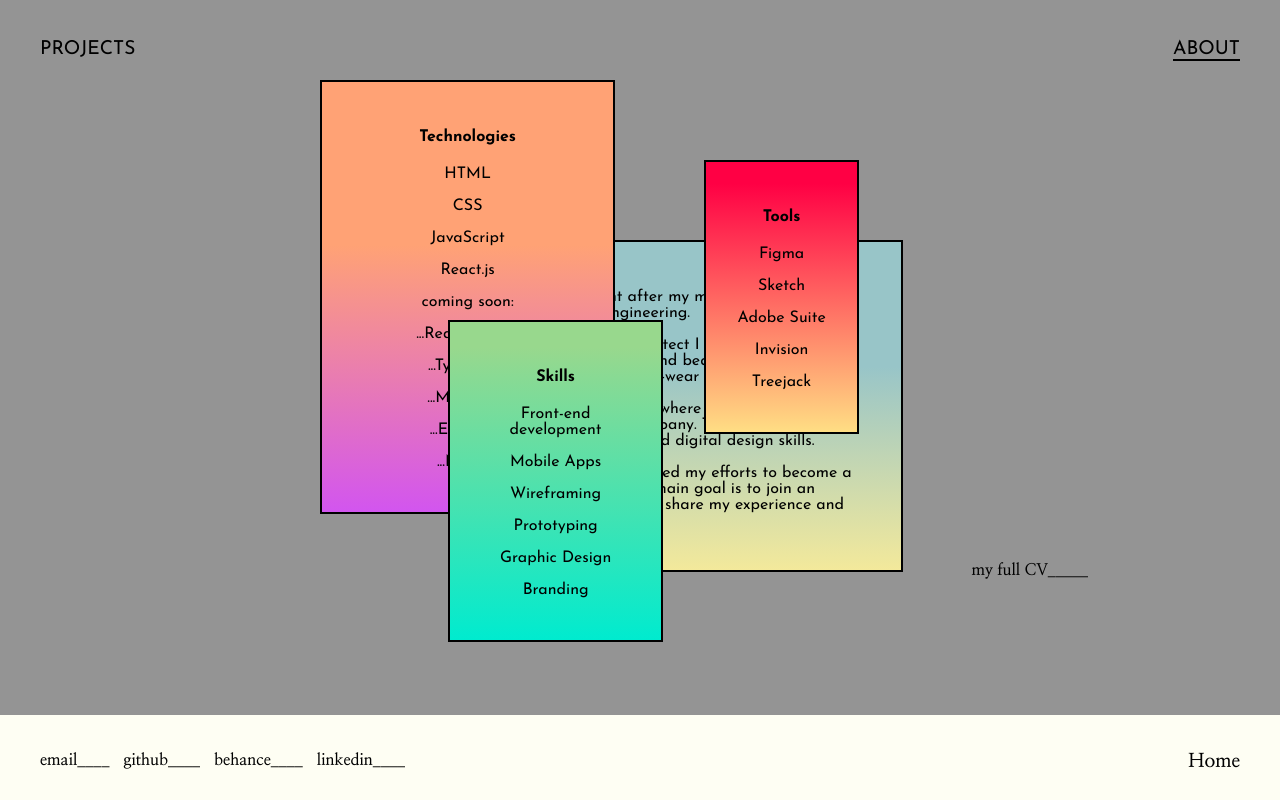
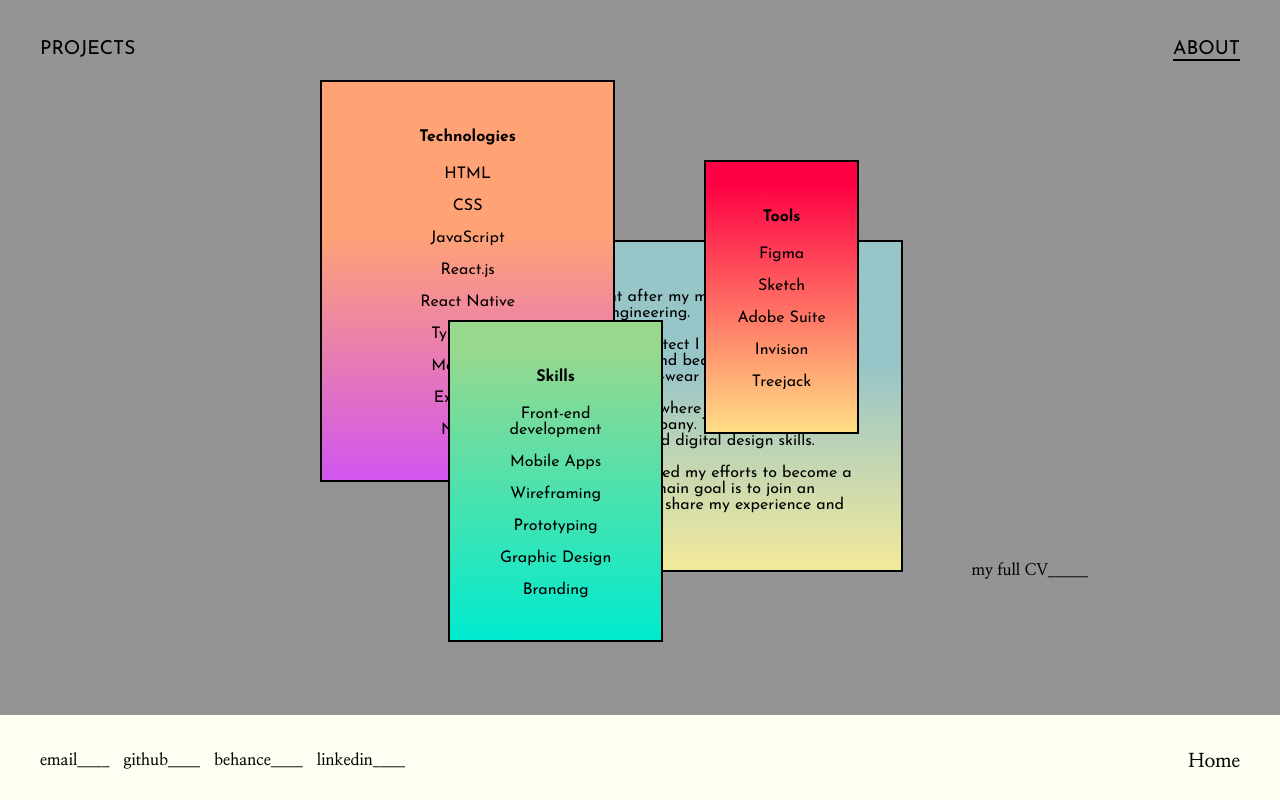
Before and after one commit to ElenaTsap/react-portfolio, a React (Create React App) app: page /about in a window 1280 px wide. Shown: the top 808 px of the page. Built offline with nearby package versions, Linux system fonts and the light colour scheme; grey boxes are pictures that could not be loaded; some icons are missing; what react-stonecutter would draw is missing.

Commit message:
Update aboutItems.js

```diff
--- a/src/data/aboutItems.js
+++ b/src/data/aboutItems.js
@@ -52,12 +52,11 @@ const aboutItems = [
             'CSS',
             'JavaScript',
             'React.js',
-            'coming soon:',
-            '...React Native',
-            '...Typescript',
-            '...MongoDB',
-            '...Express.js',
-            '...Node.js'
+            'React Native',
+            'Typescript',
+            'MongoDB',
+            'Express.js',
+            'Node.js'
         ],
         styles: {
             desktop : {
```
